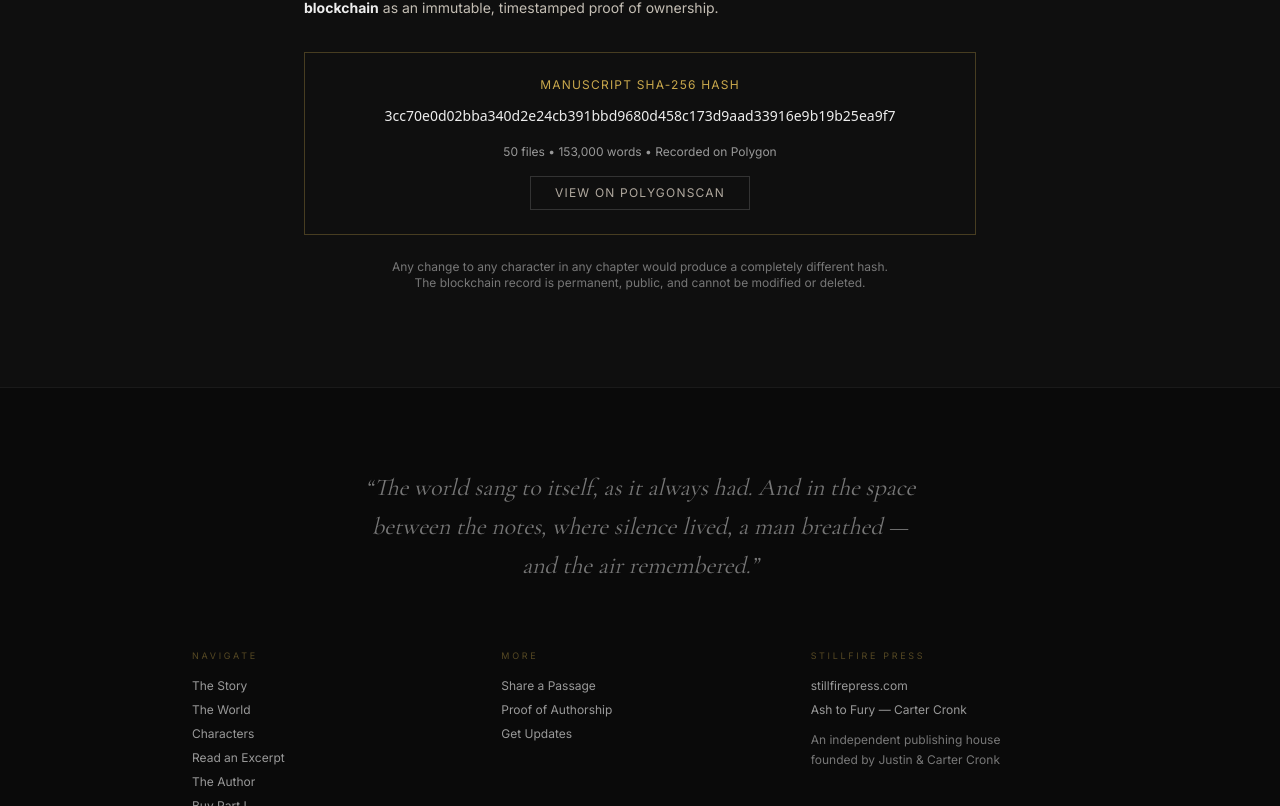
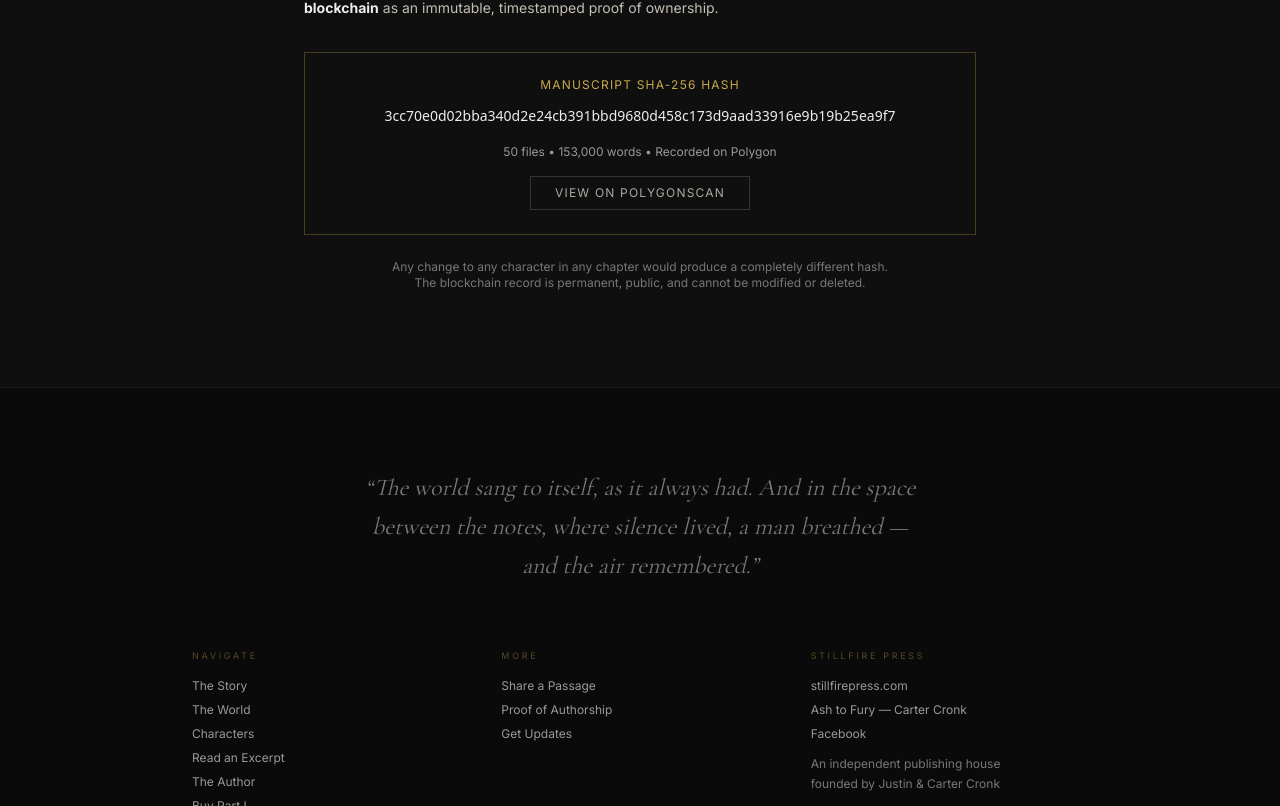
Before and after one commit to jcronkdc/manamongsttheclouds, a Next.js app: page / in a window 1280 px wide. Shown: the part 11194-12000 px from the top of the page. Built offline with nearby package versions, Linux system fonts and the light colour scheme.

Commit message:
Ecosystem cross-links: add Facebook, sameAs JSON-LD, link to ATF/SFP in footer

```diff
--- a/app/components/Footer.tsx
+++ b/app/components/Footer.tsx
@@ -84,6 +84,14 @@ export default function Footer() {
               >
                 Ash to Fury &mdash; Carter Cronk
               </a>
+              <a
+                href="https://www.facebook.com/profile.php?id=61583731204411"
+                target="_blank"
+                rel="noopener noreferrer"
+                className="font-[family-name:var(--font-sans)] text-xs text-[#999] hover:text-[#ededed] transition-colors"
+              >
+                Facebook
+              </a>
               <p className="font-[family-name:var(--font-sans)] text-xs text-[#777] leading-relaxed mt-1">
                 An independent publishing house
                 <br />
--- a/app/layout.tsx
+++ b/app/layout.tsx
@@ -133,6 +133,11 @@ const jsonLd = {
     availability: "https://schema.org/InStock",
     url: "https://buy.stripe.com/00wfZa2iicjlfzl3387AI0g",
   },
+  sameAs: [
+    "https://stillfirepress.com",
+    "https://ashtofury.com",
+    "https://www.facebook.com/profile.php?id=61583731204411",
+  ],
   aggregateRating: undefined,
   keywords:
     "literary fantasy, magic system, memory magic, epic fantasy, indie fantasy, debut novel, self-published",
```
